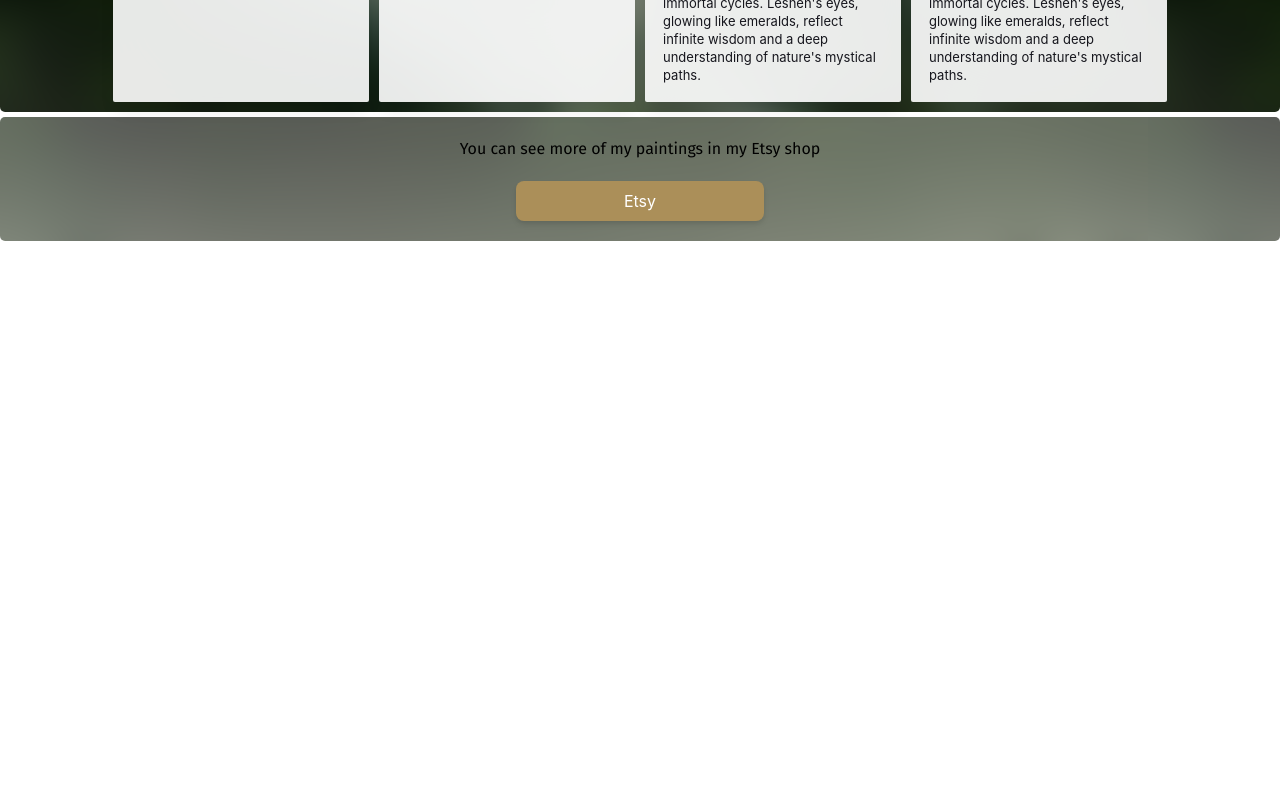
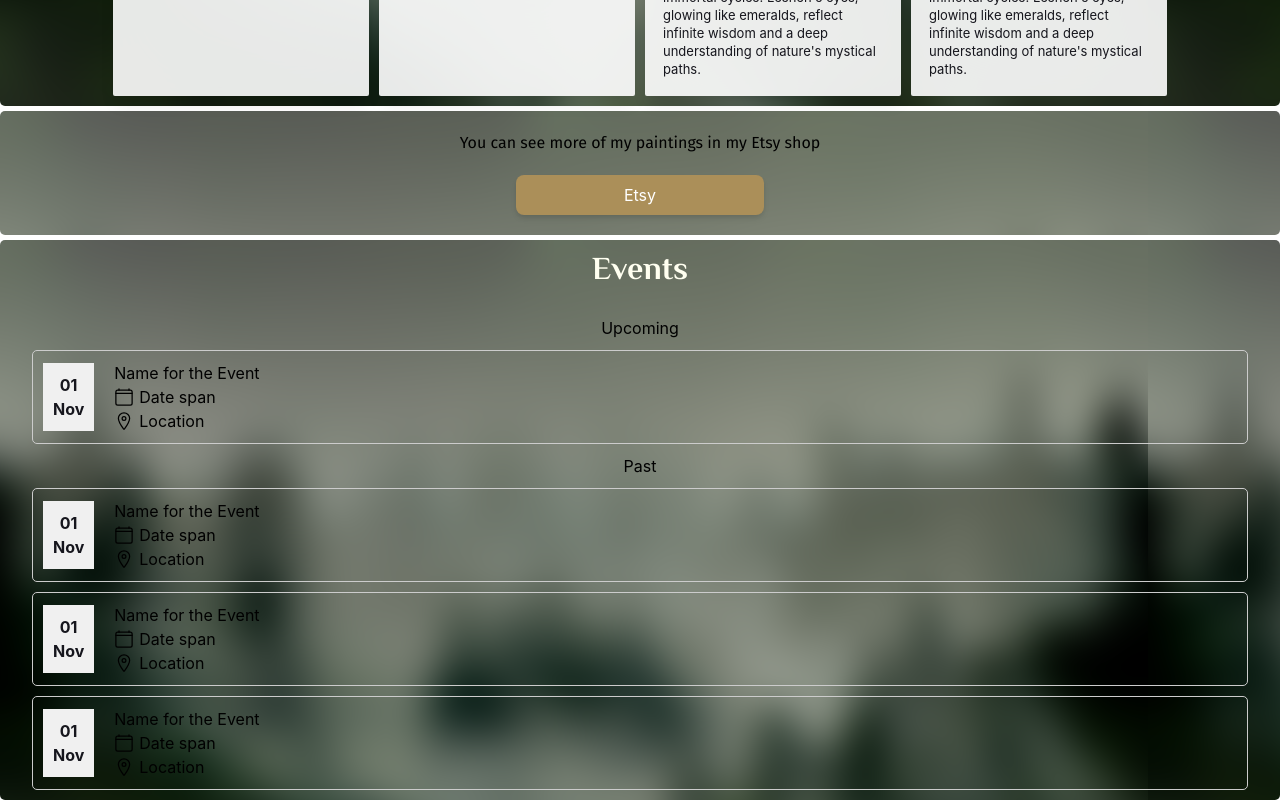
Before and after one commit to Eidhaart/MajaWinnickaWeb, a React (Create React App) app: page / in a window 1280 px wide. Shown: the part 1208-2008 px from the top of the page. Before the commit the page ends 1449 px from the top, so only its background shows below. Built offline with nearby package versions, Linux system fonts and the light colour scheme.

Commit message:
Event calendar

```diff
--- a/src/App.js
+++ b/src/App.js
@@ -4,6 +4,7 @@ import Render from "./components/Render";
 import Navbar from "./components/Navbar";
 import Home from "./components/Home";
 import MyArt from "./components/MyArt";
+import Events from "./components/Events";
 
 function App() {
   const [activeItem, setActiveItem] = useState("");
@@ -22,6 +23,7 @@ function App() {
         />
         <Home />
         <MyArt />
+        <Events />
         <div className="bg-forest-fixed"></div>
       </div>
     </div>
--- /dev/null
+++ b/src/components/Events.css
@@ -0,0 +1,73 @@
+.events-component {
+  background-image: url("../images/forest.png");
+  border-radius: 5px;
+  margin-top: 5px;
+  display: flex;
+  flex-direction: column;
+  /* Removed align-items: center; to allow child elements to span full width */
+}
+.event-title {
+  font-family: "Philosopher" !important;
+  font-size: 2rem;
+  color: #fffff0;
+  font-weight: bold;
+  padding: 0.75rem;
+  display: flex;
+  justify-content: center;
+  margin-bottom: 20px;
+  line-height: 1;
+}
+
+.event-entry {
+  border-radius: 5px;
+  width: 95%; /* Or 100% if you want it to span the full width */
+  margin: 10px auto; /* Maintains the centered alignment with auto margins */
+  display: flex;
+  align-items: center;
+  border: 1px solid #ccc;
+  padding: 10px;
+  box-sizing: border-box; /* Include padding and border in the element's total width */
+}
+.date-box {
+  display: flex;
+  flex-direction: column;
+  align-items: center;
+  justify-content: center;
+  padding: 10px;
+  background-color: #f0f0f0; /* Example background */
+  margin-right: 20px;
+}
+
+.day,
+.month {
+  font-weight: bold;
+  color: #16161d;
+}
+
+.event-details {
+  text-align: left;
+}
+
+.event-name {
+  margin: 0;
+  padding: 0;
+}
+
+.event-info,
+.event-location {
+  display: flex;
+  align-items: center;
+}
+
+.event-info ion-icon,
+.event-location ion-icon {
+  margin-right: 5px;
+}
+
+/* Adjust icon size if necessary */
+ion-icon {
+  font-size: 20px; /* Example size */
+}
+
+.date-box {
+}
--- a/src/components/Events.js
+++ b/src/components/Events.js
@@ -1,22 +1,95 @@
 import React from "react";
+import "./Events.css";
 
 function Events() {
   return (
-    <div>
-      <h1>Events</h1>
+    <div className="events-component">
+      <h1 className="event-title">Events</h1>
       <ul>
         <li>
           <h2>Upcoming</h2>
           <ul>
-            <li></li>
+            <li>
+              <div class="event-entry">
+                <div class="date-box">
+                  <span class="day">01</span>
+                  <span class="month">Nov</span>
+                </div>
+                <div class="event-details">
+                  <h2 class="event-name">Name for the Event</h2>
+                  <div class="event-info">
+                    <ion-icon name="calendar-clear-outline"></ion-icon>
+                    <span class="date-span">Date span</span>
+                  </div>
+                  <div class="event-location">
+                    <ion-icon name="location-outline"></ion-icon>
+                    <span>Location</span>
+                  </div>
+                </div>
+              </div>
+            </li>
           </ul>
         </li>
         <li>
           <h2>Past</h2>
           <ul>
-            <li></li>
-            <li></li>
-            <li></li>
+            <li>
+              <div class="event-entry">
+                <div class="date-box">
+                  <span class="day">01</span>
+                  <span class="month">Nov</span>
+                </div>
+                <div class="event-details">
+                  <h2 class="event-name">Name for the Event</h2>
+                  <div class="event-info">
+                    <ion-icon name="calendar-clear-outline"></ion-icon>
+                    <span class="date-span">Date span</span>
+                  </div>
+                  <div class="event-location">
+                    <ion-icon name="location-outline"></ion-icon>
+                    <span>Location</span>
+                  </div>
+                </div>
+              </div>
+            </li>
+            <li>
+              <div class="event-entry">
+                <div class="date-box">
+                  <span class="day">01</span>
+                  <span class="month">Nov</span>
+                </div>
+                <div class="event-details">
+                  <h2 class="event-name">Name for the Event</h2>
+                  <div class="event-info">
+                    <ion-icon name="calendar-clear-outline"></ion-icon>
+                    <span class="date-span">Date span</span>
+                  </div>
+                  <div class="event-location">
+                    <ion-icon name="location-outline"></ion-icon>
+                    <span>Location</span>
+                  </div>
+                </div>
+              </div>
+            </li>
+            <li>
+              <div class="event-entry">
+                <div class="date-box">
+                  <span class="day">01</span>
+                  <span class="month">Nov</span>
+                </div>
+                <div class="event-details">
+                  <h2 class="event-name">Name for the Event</h2>
+                  <div class="event-info">
+                    <ion-icon name="calendar-clear-outline"></ion-icon>
+                    <span class="date-span">Date span</span>
+                  </div>
+                  <div class="event-location">
+                    <ion-icon name="location-outline"></ion-icon>
+                    <span>Location</span>
+                  </div>
+                </div>
+              </div>
+            </li>
             <li></li>
           </ul>
         </li>
```
